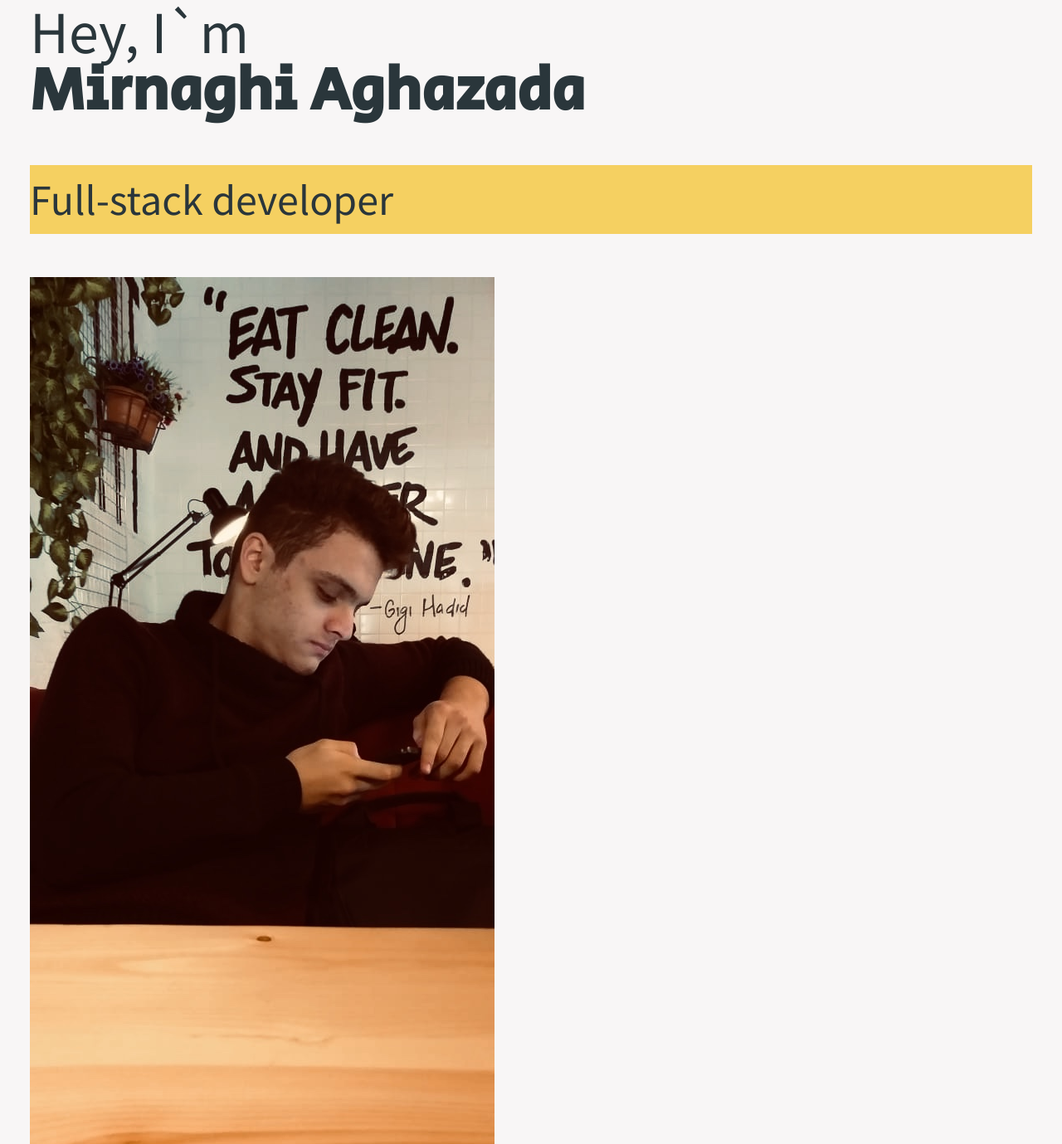
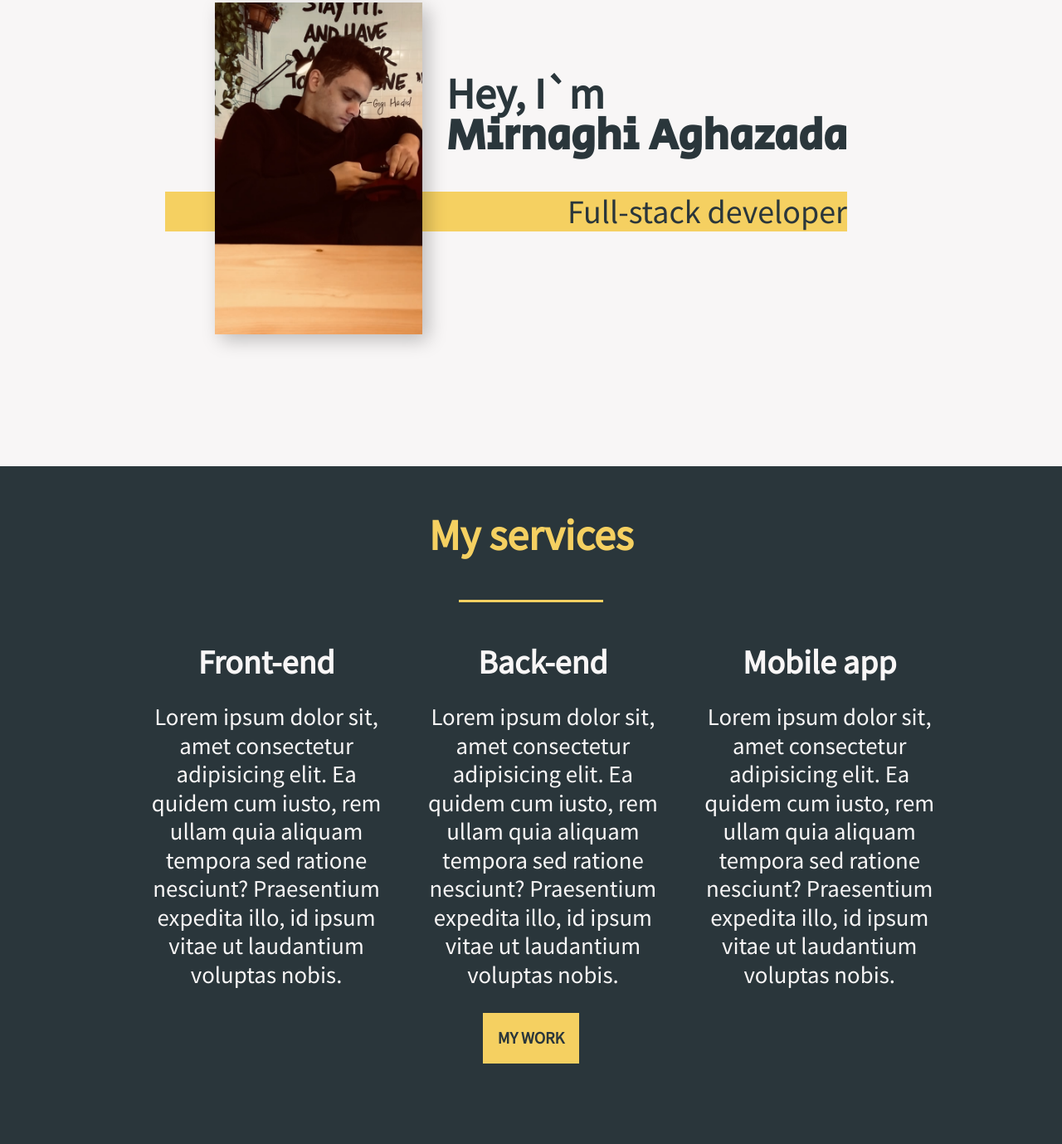
Before and after one commit to Mirnaghi/portfolio-website, a plain HTML site: page index.html in a window 1280 px wide. Shown: the part 181-1560 px from the top of the page at 83% size. Drawn offline with Linux system fonts and the light colour scheme.

Commit message:
add style of services section

```diff
--- a/index.html
+++ b/index.html
@@ -43,17 +43,17 @@
         <p class="section__subtitle section__subtitle--intro">
             Full-stack developer
         </p>
-        <img src="img/mirnaghi.jpg" alt="Mirnaghi`s image">
+        <img class="intro__img" src="img/mirnaghi.jpg" alt="Mirnaghi`s image">
     </section>
 
     <!-- My services section -->
-    <section class="my-services" id="services">
+    <section class="services__section" id="services">
         <h2 class="section__title section__title--services">My services</h2>
 
         <div class="services">
 
             <div class="service">
-                <h3>Front-end development</h3>
+                <h3>Front-end</h3>
                 <p>
                     Lorem ipsum dolor sit, amet consectetur adipisicing elit.
                     Ea quidem cum iusto, rem ullam quia aliquam tempora sed ratione nesciunt?
@@ -62,7 +62,7 @@
             </div> <!-- end service-->
 
             <div class="service">
-                <h3>Back-end development</h3>
+                <h3>Back-end</h3>
                 <p>
                     Lorem ipsum dolor sit, amet consectetur adipisicing elit.
                     Ea quidem cum iusto, rem ullam quia aliquam tempora sed ratione nesciunt?
@@ -71,7 +71,7 @@
             </div> <!-- end service-->
 
             <div class="service">
-                <h3>Mobile development</h3>
+                <h3>Mobile app</h3>
                 <p>
                     Lorem ipsum dolor sit, amet consectetur adipisicing elit.
                     Ea quidem cum iusto, rem ullam quia aliquam tempora sed ratione nesciunt?
--- a/style.css
+++ b/style.css
@@ -14,21 +14,24 @@
 
     --fs-h1: 3.5rem;
     --fs-h2: 2.25rem;
-    --fs-h3: 1.5rem;
+    --fs-h3: 2.0rem;
     --fs-h4: 1.25rem;
-    --fs-p: 1.0rem;
+    --fs-p: 1.125rem;
 
     --fw-bold: 900;
     --fw-regular: 300;
+
+    --bs: 0.25em 0.25em 0.75em rgba(0, 0, 0, 0.25);
+        /* 0.125em 0.125em 0.25em rgba(0, 0, 0, 0.15); */
 }
 
 @media (min-width: 800px) {
     :root {
-        --fs-h1: 4.5rem;
+        --fs-h1: 4.25rem;
         --fs-h2: 3.25rem;
-        --fs-h3: 1.75rem;
+        --fs-h3: 2.5rem;
         --fs-h4: 1.5rem;
-        --fs-p: 1.125rem;
+        --fs-p: 1.8rem;
     }
 }
 
@@ -39,7 +42,8 @@ body {
     font-family: var(--ff-secondary);
     font-size: var(--fs-p);
     margin: 0;
-    line-height: 1.6;
+    width: 100%;
+    line-height: 1.2;
     color: var(--color-text);
 }
 
@@ -54,7 +58,7 @@ strong {
 }
 
 section {
-    padding: 5em 2em;
+    padding: 2em 2em 5.5em;
 }
 
 .nav {
@@ -79,7 +83,7 @@ h4 { font-size: var(--fs-h4);}
 .section__title--intro,
 .section__title--services {
     font-family: var(--ff-secondary);
-    font-weight: var(--fw-regular);
+    font-weight: var(--fw-bold);
 }
 
 
@@ -93,3 +97,128 @@ h4 { font-size: var(--fs-h4);}
     font-size: var(--fs-h2);
     background-color: var(--color-secondary);
 }
+
+
+/*****************
+ * intro section *
+ *****************/
+.intro__section {
+    position: relative;
+}
+
+.section__title--intro{
+    font-size: var(--fs-h2);
+}
+
+.section__subtitle--intro {
+    font-size: var(--fs-h3);
+}
+
+.intro__img {
+    width: 80%;
+    height: 400px;
+    object-fit: cover;
+    box-shadow: var(--bs);
+}
+
+@media (min-width: 600px){
+    .intro__section {
+        display: grid;
+        column-gap: 1em;
+        width: min-content;
+        margin: 0 auto;
+        grid-template-columns: min-content max-content;
+        grid-template-areas:
+            "int-img int-t  "
+            "int-img int-sbt";
+        }
+
+    .section__title--intro {
+        grid-area: int-t;
+        align-self: end;
+    }
+
+    .section__subtitle--intro {
+        position: relative;
+        left: -1.5em;
+        width: calc(100% + 1.5em);
+        grid-area: int-sbt;
+        align-self: start;
+        grid-column: -1 / 1;
+        grid-row: 2;
+        text-align: right;
+    }
+
+    .intro__img {
+        grid-area: int-img;
+        min-width: 250px;
+        position: relative;
+        z-index: 2;
+    }
+}
+
+
+/********************
+ * services section *
+ ********************/
+.services__section {
+
+    width: 100vw;
+    background-color: var(--color-text);
+    /* background-image: url('./img/bg-service.jpg'); */
+    color: var(--color-bg);
+    /* background-blend-mode: multiply; */
+    background-size: cover;
+    text-align: center;
+}
+
+.section__title--services {
+    color: var(--color-secondary);
+    margin-top: 0;
+}
+
+.section__title--services::after {
+    content: '';
+    position: relative;
+    margin: 1em auto;
+    display: block;
+    width: 15%;
+    height: 3px;
+    border: 1px;
+    background-color: var(--color-secondary);
+}
+
+.block__it {
+    display: block;
+}
+
+.btn {
+    display: inline-block;
+    margin: 0 auto;
+    padding: 0.5em 0.9em;
+    background-color: var(--color-secondary);
+    color: var(--color-text);
+    text-decoration: none;
+    font-size: 0.7em;
+    line-height: 2em;
+    font-weight: var(--fw-bold);
+    text-transform: uppercase;
+    transition: transform 200ms ease-in-out;
+    cursor: pointer;
+}
+
+.btn:hover {
+    transform: scale(1.1);
+}
+
+@media (min-width: 800px){
+    .services{
+        display: flex;
+        max-width: 1000px;
+        margin: 0 auto;
+    }
+
+    .service {
+        margin-left: 1em;
+    }
+}
```
Also changed, not shown: img/bg-service.jpg (added).
